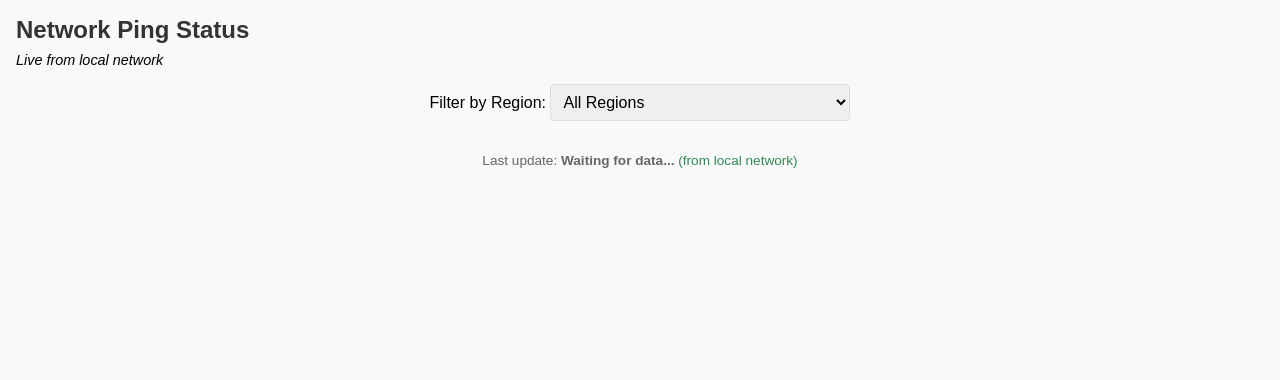
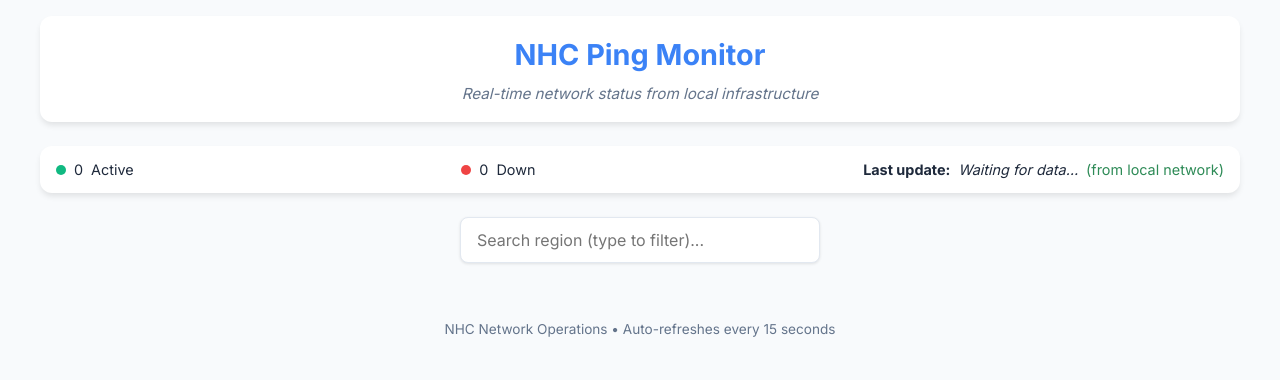
Before and after one commit to nshobairwe/NewCloud, a Flask app: page / in a window 1280 px wide. Shown: the top 380 px of the page. Run offline with Flask 3, Linux system fonts and the light colour scheme.

```diff
--- a/templates/index.html
+++ b/templates/index.html
@@ -5,105 +5,318 @@
   <meta name="viewport" content="width=device-width, initial-scale=1.0">
   <title>NHC Ping Monitor</title>
   <meta http-equiv="refresh" content="15">
+  <link href="https://fonts.googleapis.com/css2?family=Inter:wght@400;500;600;700&display=swap" rel="stylesheet">
+  <style>
+    :root {
+      --bg: #f8fafc;
+      --card: #ffffff;
+      --text: #1e293b;
+      --text-light: #64748b;
+      --border: #e2e8f0;
+      --success: #10b981;
+      --danger: #ef4444;
+      --warning: #f59e0b;
+      --primary: #3b82f6;
+      --shadow: 0 4px 6px -1px rgba(0,0,0,0.1);
+      --radius: 12px;
+    }
 
-  <style>
-    /* ---------- Base ---------- */
-    body {font-family: Arial, Helvetica, sans-serif; margin: 1rem; background:#f9f9f9;}
-    h1 {font-size: 1.5rem; margin-bottom: .5rem; color:#333;}
-    p {margin: .5rem 0 1rem; font-size: .9rem;}
-    .footer {margin-top:2rem; font-size:.85rem; color:#666; text-align:center;}
+    * { box-sizing: border-box; margin: 0; padding: 0; }
+    body {
+      font-family: 'Inter', -apple-system, sans-serif;
+      background: var(--bg);
+      color: var(--text);
+      line-height: 1.6;
+      padding: 1rem;
+    }
 
-    /* ---------- Search ---------- */
-    .search-container {margin-bottom:1.5rem; text-align:center;}
-    #regionFilter {padding:.5rem; font-size:1rem; border:1px solid #ddd;
-                   border-radius:4px; width:100%; max-width:300px;}
+    .container { max-width: 1200px; margin: 0 auto; }
 
-    /* ---------- Tables ---------- */
-    .table-wrapper {overflow-x:auto; margin-bottom:1.5rem; -webkit-overflow-scrolling:touch;}
-    table {border-collapse:collapse; width:100%; min-width:320px;}
-    th, td {border:1px solid #ddd; padding:.5rem .4rem; text-align:left; font-size:.9rem;}
-    th {background:#eee; font-weight:600;}
-    .active   {color:#0a0; font-weight:bold;}
-    .inactive {color:#c00; font-weight:bold;}
+    /* Header */
+    .header {
+      text-align: center;
+      margin-bottom: 1.5rem;
+      padding: 1rem;
+      background: var(--card);
+      border-radius: var(--radius);
+      box-shadow: var(--shadow);
+    }
+    .header h1 {
+      font-size: 1.8rem;
+      font-weight: 700;
+      color: var(--primary);
+    }
+    .header p {
+      color: var(--text-light);
+      font-size: 0.95rem;
+      margin-top: 0.25rem;
+    }
 
-    /* ---------- Region sections ---------- */
-    .region-section {display:block;}
-    .region-section.hidden {display:none;}
+    /* Status Bar */
+    .status-bar {
+      display: flex;
+      justify-content: space-between;
+      align-items: center;
+      background: var(--card);
+      padding: 0.75rem 1rem;
+      border-radius: var(--radius);
+      margin-bottom: 1.5rem;
+      box-shadow: var(--shadow);
+      font-size: 0.9rem;
+      flex-wrap: wrap;
+      gap: 1rem;
+    }
+    .status-item {
+      display: flex;
+      align-items: center;
+      gap: 0.5rem;
+    }
+    .dot {
+      width: 10px; height: 10px; border-radius: 50%; display: inline-block;
+    }
+    .dot.active { background: var(--success); }
+    .dot.inactive { background: var(--danger); }
 
-    /* ---------- Mobile tweaks ---------- */
-    @media (max-width: 600px) {
-      body {margin:.5rem;}
-      h1 {font-size:1.3rem;}
-      .search-container {margin-bottom:1rem;}
-      #regionFilter {font-size:1rem; max-width:none;}
-      th, td {padding:.4rem .3rem; font-size:.85rem;}
-      .footer {font-size:.8rem;}
+    /* Search Box */
+    .search-box {
+      margin-bottom: 1.5rem;
+      text-align: center;
+    }
+    #regionSearch {
+      padding: 0.75rem 1rem;
+      font: 1rem 'Inter', sans-serif;
+      border: 1px solid var(--border);
+      border-radius: 8px;
+      background: white;
+      width: 100%;
+      max-width: 360px;
+      box-shadow: 0 1px 3px rgba(0,0,0,0.1);
+      outline: none;
+      transition: all 0.2s;
+    }
+    #regionSearch:focus {
+      border-color: var(--primary);
+      box-shadow: 0 0 0 3px rgba(59, 130, 246, 0.1);
+    }
+
+    /* Region Card */
+    .region-card {
+      background: var(--card);
+      border-radius: var(--radius);
+      padding: 1rem;
+      margin-bottom: 1.5rem;
+      box-shadow: var(--shadow);
+      opacity: 0;
+      transform: translateY(10px);
+      animation: fadeIn 0.4s ease-out forwards;
+    }
+    .region-card.hidden { display: none; }
+    .region-card h2 {
+      font-size: 1.3rem;
+      font-weight: 600;
+      color: var(--text);
+      margin-bottom: 0.75rem;
+      display: flex;
+      align-items: center;
+      gap: 0.5rem;
+    }
+    .region-card h2::before {
+      content: "";
+      width: 8px; height: 8px;
+      background: var(--primary);
+      border-radius: 50%;
+      display: inline-block;
+    }
+
+    /* Table */
+    .table-wrapper { overflow-x: auto; border-radius: 8px; }
+    table {
+      width: 100%;
+      min-width: 340px;
+      border-collapse: collapse;
+      font-size: 0.9rem;
+    }
+    th {
+      background: #f1f5f9;
+      font-weight: 600;
+      text-transform: uppercase;
+      font-size: 0.75rem;
+      letter-spacing: 0.5px;
+      padding: 0.75rem 0.5rem;
+      text-align: left;
+      color: #475569;
+    }
+    td {
+      padding: 0.75rem 0.5rem;
+      border-bottom: 1px solid var(--border);
+    }
+    tr:last-child td { border-bottom: none; }
+
+    /* Status Badge */
+    .status {
+      padding: 0.25rem 0.5rem;
+      border-radius: 6px;
+      font-weight: 600;
+      font-size: 0.8rem;
+      text-transform: uppercase;
+    }
+    .status.active {
+      background: #d1fae5;
+      color: var(--success);
+    }
+    .status.inactive {
+      background: #fee2e2;
+      color: var(--danger);
+    }
+
+    /* Footer */
+    .footer {
+      text-align: center;
+      padding: 1.5rem;
+      color: var(--text-light);
+      font-size: 0.85rem;
+      margin-top: 2rem;
+    }
+
+    /* Animations */
+    @keyframes fadeIn {
+      to { opacity: 1; transform: translateY(0); }
+    }
+
+    /* Mobile */
+    @media (max-width: 640px) {
+      .header h1 { font-size: 1.5rem; }
+      .status-bar { flex-direction: column; text-align: center; }
+      .status-item { justify-content: center; }
+      th, td { padding: 0.5rem 0.4rem; font-size: 0.8rem; }
+      .region-card h2 { font-size: 1.1rem; }
+      #regionSearch { max-width: none; }
     }
   </style>
 </head>
 <body>
+  <div class="container">
 
-  <h1>Network Ping Status</h1>
-  <p><em>Live from local network</em></p>
-
-  <!-- Region filter -->
-  <div class="search-container">
-    <label for="regionFilter">Filter by Region: </label>
-    <select id="regionFilter" onchange="filterRegions()">
-      <option value="all">All Regions</option>
-      {% for region in results.keys() %}
-        <option value="{{ region.lower().replace(' ', '-') }}">{{ region }}</option>
-      {% endfor %}
-    </select>
+    <!-- Header -->
+    <div class="header">
+      <h1>NHC Ping Monitor</h1>
+      <p><em>Real-time network status from local infrastructure</em></p>
     </div>
 
-  <!-- Tables -->
+    <!-- Status Bar -->
+    <div class="status-bar">
+      <div class="status-item">
+        <span class="dot active"></span>
+        <span id="active-count">0</span> Active
+      </div>
+      <div class="status-item">
+        <span class="dot inactive"></span>
+        <span id="inactive-count">0</span> Down
+      </div>
+      <div class="status-item">
+        <strong>Last update:</strong>
+        <span id="last-update"><em>Waiting for data…</em></span>
+        <span style="color:#2e8b57;"> (from local network)</span>
+      </div>
+    </div>
+
+    <!-- Search Box -->
+    <div class="search-box">
+      <input
+        type="text"
+        id="regionSearch"
+        placeholder="Search region (type to filter)..."
+        autocomplete="off"
+        onkeyup="filterRegions()"
+      >
+    </div>
+
+    <!-- Regions -->
     {% for region, items in results.items() %}
-    <div class="region-section" id="region-{{ region.lower().replace(' ', '-') }}">
+      <div class="region-card" id="region-{{ region.lower().replace(' ', '-') }}">
         <h2>{{ region }}</h2>
         <div class="table-wrapper">
           <table>
             <tr><th>Type</th><th>IP</th><th>Status</th></tr>
             {% for it in items %}
               <tr>
-              <td>{{ it.label }}</td>
-              <td>{{ it.ip }}</td>
-              <td class="{{ 'active' if it.status == 'ACTIVE' else 'inactive' }}">
+                <td><strong>{{ it.label }}</strong></td>
+                <td><code>{{ it.ip }}</code></td>
+                <td>
+                  <span class="status {{ 'active' if it.status == 'ACTIVE' else 'inactive' }}">
                     {{ it.status }}
+                  </span>
                 </td>
               </tr>
             {% endfor %}
           </table>
         </div>
       </div>
+
+      <!-- HIDDEN: Full datetime from pinger (for JS to extract date only) -->
+      {% if loop.first %}
+        <div id="full-datetime" style="display:none;">{{ last_update }}</div>
+      {% endif %}
     {% endfor %}
 
     <!-- Footer -->
     <div class="footer">
-    Last update:
-    {% if last_update %}
-      <strong>{{ last_update }}</strong>
-      <span style="color:#2e8b57;"> (from local network)</span>
-    {% else %}
-      <em>Waiting for data…</em>
-    {% endif %}
+      NHC Network Operations • Auto-refreshes every 15 seconds
+    </div>
   </div>
 
-  <!-- Filter script (unchanged) -->
   <script>
+    // Filter + update counts
     function filterRegions() {
-      const filter = document.getElementById('regionFilter').value;
-      const sections = document.querySelectorAll('.region-section');
+      const query = document.getElementById('regionSearch').value.trim().toLowerCase();
+      const cards = document.querySelectorAll('.region-card');
+      let active = 0, inactive = 0;
 
-      sections.forEach(sec => {
-        if (filter === 'all') {
-          sec.classList.remove('hidden');
-        } else {
-          sec.id === `region-${filter}` ? sec.classList.remove('hidden')
-                                        : sec.classList.add('hidden');
+      cards.forEach(card => {
+        const regionName = card.querySelector('h2').textContent.toLowerCase();
+;
+        const matches = query === '' || regionName.includes(query);
+        card.classList.toggle('hidden', !matches);
+      });
+
+      document.querySelectorAll('table tr:not(:first-child)').forEach(row => {
+        const card = row.closest('.region-card');
+        if (card && !card.classList.contains('hidden')) {
+          const status = row.querySelector('.status');
+          if (status && status.classList.contains('active')) active++;
+          else if (status) inactive++;
         }
       });
+
+      document.getElementById('active-count').textContent = active;
+        document.getElementById('inactive-count').textContent = inactive;
       }
+
+    // Auto-scroll search box when focused
+    document.getElementById('regionSearch').addEventListener('focus', function() {
+      setTimeout(() => {
+        this.scrollIntoView({ behavior: 'smooth', block: 'nearest' });
+      }, 300);
+    });
+
+    // Show only DATE from pinger (Tanzania time)
+    function updateLastUpdateDate() {
+      const fullTime = document.getElementById('full-datetime')?.textContent.trim();
+      if (fullTime) {
+        // Extract only the date part: "2025-11-11"
+        const dateOnly = fullTime.split(' ')[0];
+        document.getElementById('last-update').innerHTML = `<strong>${dateOnly}</strong>`;
+      }
+    }
+
+    // On load
+    window.addEventListener('load', () => {
+      updateLastUpdateDate();
+      filterRegions();
+      document.querySelectorAll('.region-card').forEach((card, i) => {
+        card.style.animationDelay = `${i * 0.05}s`;
+      });
+    });
   </script>
 </body>
 </html>
```
Lines whose indentation alone changed are shown as unchanged.
